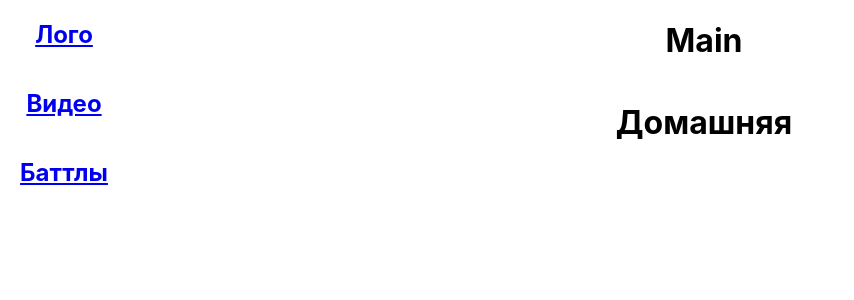
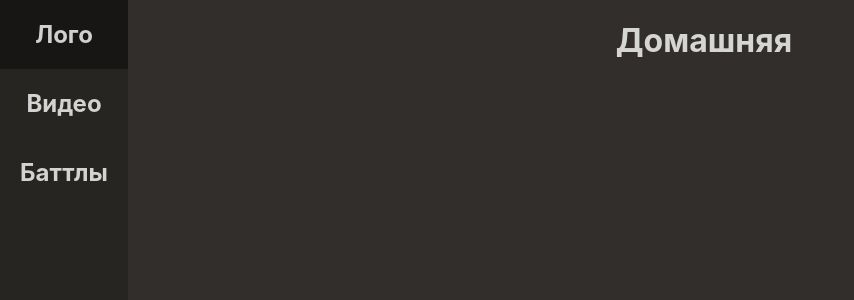
Before and after one commit to skubivi/webmath, a React (Create React App) app in the folder frontend/: page /home in a window 1280 px wide. Shown: the top 300 px of the page, without its empty margins (0-854 px from the left). Built offline with nearby package versions, Linux system fonts and the light colour scheme.

Commit message:
create base color schema

```diff
--- a/frontend/src/App.scss
+++ b/frontend/src/App.scss
@@ -1,11 +1,27 @@
 .App {
   text-align: center;
   display: flex;
+  min-height: 100vmin;
+  background-color: #312e2b;
+  color: #FFFFFFCC;
 
   .Sidebar {
     flex-basis: 10%;
     display: flex;
     flex-direction: column;
+    background-color: rgba($color: #000000, $alpha: 0.2);
+
+    a:hover {
+      background-color: rgba($color: #000000, $alpha: 0.4);
+    }
+
+    a:active {
+      color: #FFFFFFCC;
+    }
+
+    a {
+      color: #FFFFFFCC;
+    }
   }
 
   .Main {
@@ -14,3 +30,7 @@
     flex-direction: column;
   }
 }
+
+a {
+  text-decoration: none;
+}
--- a/frontend/src/Components/Main/Main.jsx
+++ b/frontend/src/Components/Main/Main.jsx
@@ -8,7 +8,6 @@ import Battles from './Battles';
 const Main = (props) => {
     return (
         <div className="Main">
-            <h1>Main</h1>
             <Routes>
                 <Route path='/home' element={<Home/>} />
                 <Route path='/videos' element={<Videos />} />
```
